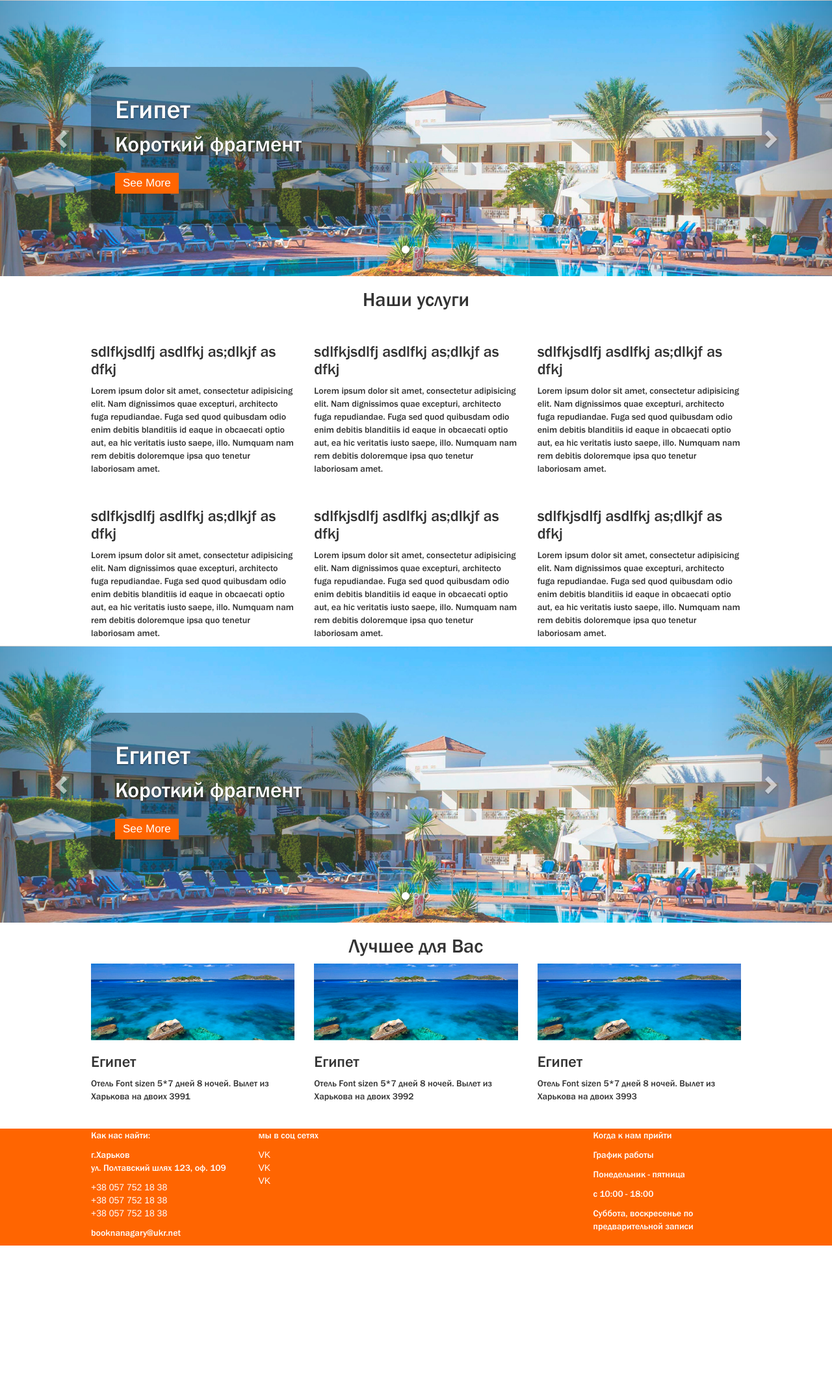
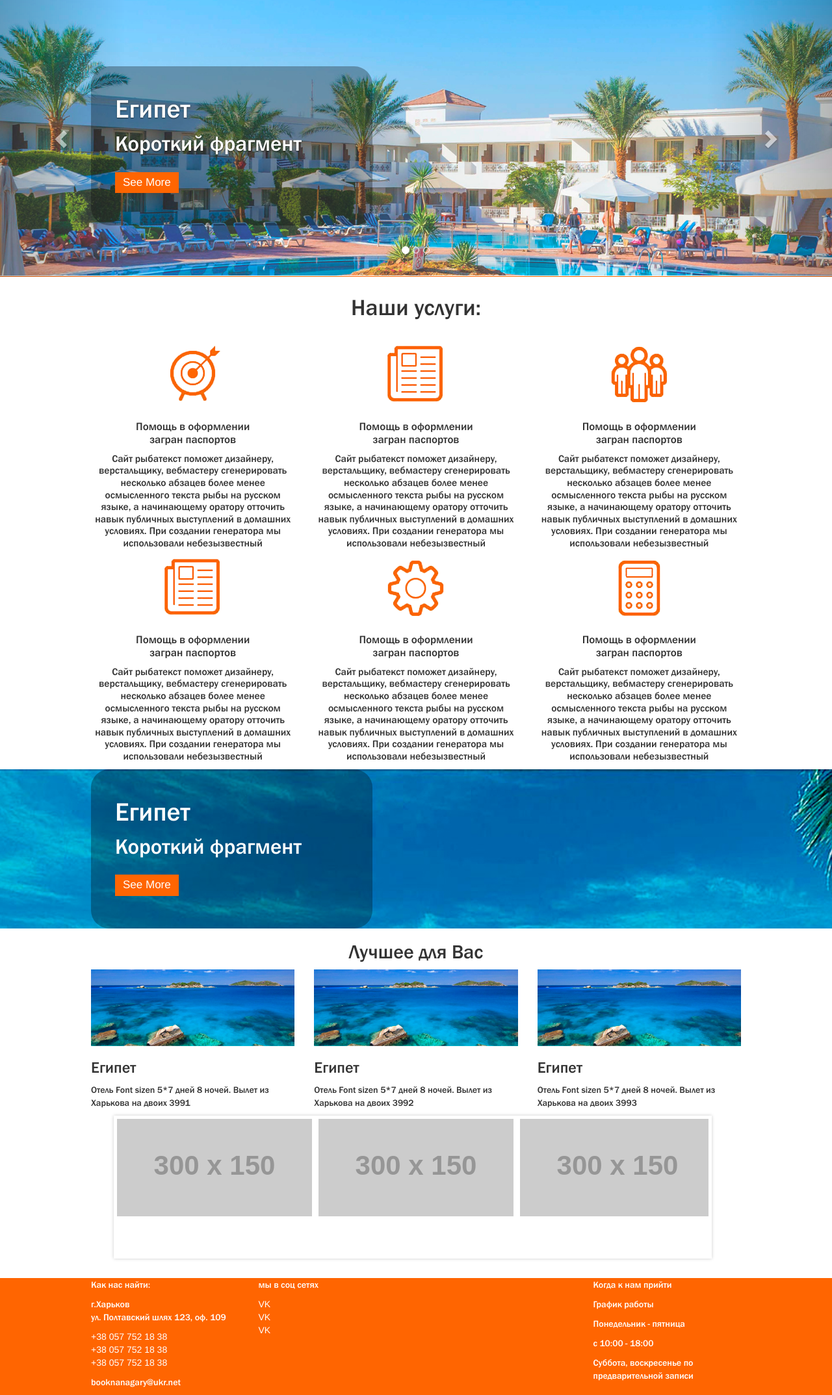
Before and after one commit to AlexeySolovey/marapahu, a PHP site: page / in a window 1280 px wide. Shown: the part 262-2409 px from the top of the page at 65% size. Before the commit the page ends 2179 px from the top, so only its background shows below. Run offline with PHP 8.4, Linux system fonts and the light colour scheme; grey boxes labelled with a size stand in for pictures from a placeholder-image service; some libraries are stand-ins or nearby versions; some web fonts are replaced.

Commit message:
finished bottom slider

```diff
--- /dev/null
+++ b/css/bxslider.css
@@ -0,0 +1,204 @@
+/**
+ * BxSlider v4.1.2 - Fully loaded, responsive content slider
+ * http://bxslider.com
+ *
+ * Written by: Steven Wanderski, 2014
+ * http://stevenwanderski.com
+ * (while drinking Belgian ales and listening to jazz)
+ *
+ * CEO and founder of bxCreative, LTD
+ * http://bxcreative.com
+ */
+
+
+/** RESET AND LAYOUT
+===================================*/
+
+.bx-wrapper {
+	position: relative;
+	margin: 0 auto 60px;
+	padding: 0;
+	*zoom: 1;
+}
+
+.bx-wrapper img {
+	max-width: 100%;
+	display: block;
+}
+
+/** THEME
+===================================*/
+
+.bx-wrapper .bx-viewport {
+	-moz-box-shadow: 0 0 5px #ccc;
+	-webkit-box-shadow: 0 0 5px #ccc;
+	box-shadow: 0 0 5px #ccc;
+	border:  5px solid #fff;
+	left: -5px;
+	background: #fff;
+
+	/*fix other elements on the page moving (on Chrome)*/
+	-webkit-transform: translatez(0);
+	-moz-transform: translatez(0);
+    	-ms-transform: translatez(0);
+    	-o-transform: translatez(0);
+    	transform: translatez(0);
+}
+
+.bx-wrapper .bx-pager,
+.bx-wrapper .bx-controls-auto {
+	position: absolute;
+	bottom: -30px;
+	width: 100%;
+}
+
+/* LOADER */
+
+.bx-wrapper .bx-loading {
+	min-height: 50px;
+	background: url(../images/bx_loader.gif) center center no-repeat #fff;
+	height: 100%;
+	width: 100%;
+	position: absolute;
+	top: 0;
+	left: 0;
+	z-index: 2000;
+}
+
+/* PAGER */
+
+.bx-wrapper .bx-pager {
+	text-align: center;
+	font-size: .85em;
+	font-family: Arial;
+	font-weight: bold;
+	color: #666;
+	padding-top: 20px;
+}
+
+.bx-wrapper .bx-pager .bx-pager-item,
+.bx-wrapper .bx-controls-auto .bx-controls-auto-item {
+	display: inline-block;
+	*zoom: 1;
+	*display: inline;
+}
+
+.bx-wrapper .bx-pager.bx-default-pager a {
+	background: #666;
+	text-indent: -9999px;
+	display: block;
+	width: 10px;
+	height: 10px;
+	margin: 0 5px;
+	outline: 0;
+	-moz-border-radius: 5px;
+	-webkit-border-radius: 5px;
+	border-radius: 5px;
+}
+
+.bx-wrapper .bx-pager.bx-default-pager a:hover,
+.bx-wrapper .bx-pager.bx-default-pager a.active {
+	background: #000;
+}
+
+/* DIRECTION CONTROLS (NEXT / PREV) */
+
+.bx-wrapper .bx-prev {
+	left: 10px;
+	background: url(../images/controls.png) no-repeat 0 -32px;
+}
+
+.bx-wrapper .bx-next {
+	right: 10px;
+	background: url(../images/controls.png) no-repeat -43px -32px;
+}
+
+.bx-wrapper .bx-prev:hover {
+	background-position: 0 0;
+}
+
+.bx-wrapper .bx-next:hover {
+	background-position: -43px 0;
+}
+
+.bx-wrapper .bx-controls-direction a {
+	position: absolute;
+	top: 50%;
+	margin-top: -16px;
+	outline: 0;
+	width: 32px;
+	height: 32px;
+	text-indent: -9999px;
+	z-index: 9999;
+}
+
+.bx-wrapper .bx-controls-direction a.disabled {
+	display: none;
+}
+
+/* AUTO CONTROLS (START / STOP) */
+
+.bx-wrapper .bx-controls-auto {
+	text-align: center;
+}
+
+.bx-wrapper .bx-controls-auto .bx-start {
+	display: block;
+	text-indent: -9999px;
+	width: 10px;
+	height: 11px;
+	outline: 0;
+	background: url(../images/controls.png) -86px -11px no-repeat;
+	margin: 0 3px;
+}
+
+.bx-wrapper .bx-controls-auto .bx-start:hover,
+.bx-wrapper .bx-controls-auto .bx-start.active {
+	background-position: -86px 0;
+}
+
+.bx-wrapper .bx-controls-auto .bx-stop {
+	display: block;
+	text-indent: -9999px;
+	width: 9px;
+	height: 11px;
+	outline: 0;
+	background: url(../images/controls.png) -86px -44px no-repeat;
+	margin: 0 3px;
+}
+
+.bx-wrapper .bx-controls-auto .bx-stop:hover,
+.bx-wrapper .bx-controls-auto .bx-stop.active {
+	background-position: -86px -33px;
+}
+
+/* PAGER WITH AUTO-CONTROLS HYBRID LAYOUT */
+
+.bx-wrapper .bx-controls.bx-has-controls-auto.bx-has-pager .bx-pager {
+	text-align: left;
+	width: 80%;
+}
+
+.bx-wrapper .bx-controls.bx-has-controls-auto.bx-has-pager .bx-controls-auto {
+	right: 0;
+	width: 35px;
+}
+
+/* IMAGE CAPTIONS */
+
+.bx-wrapper .bx-caption {
+	position: absolute;
+	bottom: 0;
+	left: 0;
+	background: #666\9;
+	background: rgba(80, 80, 80, 0.75);
+	width: 100%;
+}
+
+.bx-wrapper .bx-caption span {
+	color: #fff;
+	font-family: Arial;
+	display: block;
+	font-size: .85em;
+	padding: 10px;
+}
--- a/css/style.css
+++ b/css/style.css
@@ -40,6 +40,13 @@ ul li {
 }
 .container {
   max-width: 1030px;
+}
+.calculator,
+.list,
+.people,
+.target,
+.cogwheel {
+  background: url(../images/sprites.png) no-repeat;
 }
 /*****************************
 			header
@@ -171,7 +178,13 @@ section.navigation .navbar #responsive-menu ul.navbar-nav li a:hover {
 /*****************************
 		main slider
 *****************************/
-section#main_slider .carousel-inner .item .carousel-caption {
+section#main_slider .carousel-inner .item {
+  border-bottom: 2px solid #ff6501;
+}
+section#main_slider .carousel-inner .item .container {
+  margin-top: -1px;
+}
+section#main_slider .carousel-inner .item .container .carousel-caption {
   background: rgba(0, 0, 0, 0.3);
   padding: 37px;
   right: 0;
@@ -182,55 +195,131 @@ section#main_slider .carousel-inner .item .carousel-caption {
   height: 245px;
   border-radius: 28px;
 }
-section#main_slider .carousel-inner .item .carousel-caption p {
+section#main_slider .carousel-inner .item .container .carousel-caption p {
   font-size: 33px;
 }
-section#main_slider .carousel-inner .item .carousel-caption p:first-child {
+section#main_slider .carousel-inner .item .container .carousel-caption p:first-child {
   font-size: 40px;
   margin-bottom: 1px;
 }
-section#main_slider .carousel-inner .item .carousel-caption button {
+section#main_slider .carousel-inner .item .container .carousel-caption button {
   background: #ff6501;
   border: 0;
   margin-top: 10px;
   padding: 4px 12px;
   font-size: 17px;
 }
-section#main_slider .carousel-inner .item .carousel-caption button:hover {
+section#main_slider .carousel-inner .item .container .carousel-caption button:hover {
   color: #d7d7d7;
 }
 /*****************************
 		services
 *****************************/
+section.services {
+  text-align: center;
+}
+section.services h2 {
+  font-size: 35px;
+  padding-top: 8px;
+  padding-bottom: 25px;
+}
+section.services .service-item {
+  height: 315px;
+  overflow-y: hidden;
+  margin-bottom: 13px;
+}
+section.services .service-item h3 {
+  font-size: 17px;
+  line-height: 1.2;
+}
+section.services .service-item p {
+  padding: 0 3px;
+  font-size: 15.5px;
+  line-height: 1.2;
+}
+section.services .service-item div.service-img {
+  text-align: center;
+}
+section.services .service-item div.service-img .calculator {
+  background-position: 0 0;
+  width: 84px;
+  height: 98px;
+  display: block;
+  margin: 0 auto;
+}
+section.services .service-item div.service-img .calculator:hover {
+  background-position: -79px 0;
+}
+section.services .service-item div.service-img .list {
+  background-position: -167px -4px;
+  width: 101px;
+  height: 98px;
+  display: block;
+  margin: 0 auto;
+}
+section.services .service-item div.service-img .list:hover {
+  background-position: -265px -3px;
+}
+section.services .service-item div.service-img .people {
+  background-position: -368px 0;
+  width: 100px;
+  height: 98px;
+  display: block;
+  margin: 0 auto;
+}
+section.services .service-item div.service-img .people:hover {
+  background-position: -468px 0;
+}
+section.services .service-item div.service-img .target {
+  background-position: 0 -97px;
+  width: 88px;
+  height: 98px;
+  display: block;
+  margin: 0 auto;
+}
+section.services .service-item div.service-img .target:hover {
+  background-position: -93px -99px;
+}
+section.services .service-item div.service-img .cogwheel {
+  background-position: -184px -96px;
+  width: 99px;
+  height: 98px;
+  margin: 0 auto;
+  display: block;
+}
+section.services .service-item div.service-img .cogwheel:hover {
+  background-position: -279px -98px;
+}
 /*****************************
-		mini slider
+		img_block
 *****************************/
-section#mini_slider .carousel-inner .item .carousel-caption {
+section.img_block {
+  background: url(../images/img_block.jpg);
+  color: #fff;
+}
+section.img_block .info_block {
   background: rgba(0, 0, 0, 0.3);
   padding: 37px;
-  right: 0;
-  left: 15px;
   text-align: left;
-  top: 103px;
   width: 433px;
   height: 245px;
   border-radius: 28px;
 }
-section#mini_slider .carousel-inner .item .carousel-caption p {
+section.img_block .info_block p {
   font-size: 33px;
 }
-section#mini_slider .carousel-inner .item .carousel-caption p:first-child {
+section.img_block .info_block p:first-child {
   font-size: 40px;
   margin-bottom: 1px;
 }
-section#mini_slider .carousel-inner .item .carousel-caption button {
+section.img_block .info_block button {
   background: #ff6501;
   border: 0;
   margin-top: 10px;
   padding: 4px 12px;
   font-size: 17px;
 }
-section#mini_slider .carousel-inner .item .carousel-caption button:hover {
+section.img_block .info_block button:hover {
   color: #d7d7d7;
 }
 /*****************************
--- a/css/style.less
+++ b/css/style.less
@@ -36,6 +36,10 @@ ul{
 .container{
 	max-width: 1030px;
 }
+.calculator, .list, .people, .target, .cogwheel{
+	background: url(../images/sprites.png) no-repeat;
+}
+
 /*****************************
 			header
 *****************************/
@@ -174,6 +178,9 @@ section.navigation{
 section#main_slider{
 	.carousel-inner{
 		.item{
+			border-bottom: 2px solid @orange;
+			.container{
+				margin-top: -1px;
 				.carousel-caption{
 					background: rgba(0,0,0,.3);
 					padding:37px;
@@ -205,22 +212,96 @@ section#main_slider{
 			}
 		}
 	}
+}
 /*****************************
 		services
 *****************************/
+section.services{
+	text-align: center;
+	h2{
+		font-size: 35px;
+		padding-top: 8px;
+		padding-bottom: 25px;
+	}
+	.service-item{
+		height: 315px;
+		overflow-y: hidden;
+		margin-bottom: 13px;
+		h3{
+			font-size: 17px;
+			line-height: 1.2;
+		}
+		p{
+			padding: 0 3px;
+			font-size: 15.5px;
+			line-height: 1.2;
+		}
+		div.service-img{
+			text-align: center;
+			.calculator{
+				background-position: 0 0;
+				width: 84px;
+				height: 98px;
+				display: block;
+				margin:0 auto;
+				&:hover{
+					background-position: -79px 0;
+				}
+			}
+			.list{
+				background-position: -167px -4px;
+				width: 101px;
+				height: 98px;
+				display: block;
+				margin:0 auto;
+				&:hover{
+					background-position: -265px -3px;
+				}
+			}
+			.people{
+				background-position: -368px 0;
+				width: 100px;
+				height: 98px;
+				display: block;
+				margin:0 auto;
+				&:hover{
+					background-position: -468px 0;
+				}
+			}
+			.target{
+				background-position: 0 -97px ;
+				width: 88px;
+				height: 98px;
+				display: block;
+				margin:0 auto;
+				&:hover{
+					background-position: -93px -99px ;
+				}
+			}
+			.cogwheel{
+				background-position: -184px -96px ;
+				width: 99px;
+				height: 98px;
+				margin:0 auto;
+				display: block;
+				&:hover{
+					background-position: -279px -98px;
+				}
+			}
+		}
+	}
+}
+
 /*****************************
-		mini slider
+		img_block
 *****************************/
-section#mini_slider{
-	.carousel-inner{
-		.item{
-			.carousel-caption{
+section.img_block{
+	background: url(../images/img_block.jpg);
+	color: #fff;
+	.info_block{
 		background: rgba(0,0,0,.3);
 		padding:37px;
-				right: 0;
-				left: 15px;
 		text-align: left;
-				top:103px;
 		width: 433px;
 		height: 245px;
 		border-radius: 28px;
@@ -239,8 +320,6 @@ section#mini_slider{
 			font-size: 17px;
 			&:hover{
 				color:@color_hover;
-					}
-				}
 			}
 		}
 	}
--- a/index.html
+++ b/index.html
@@ -6,6 +6,7 @@
 	<meta name="viewport" content="width=device-width, initial-scale=1">
 	<link rel="stylesheet" type="text/css" href="css/bootstrap.css">
 	<link rel="stylesheet" type="text/css" href="css/font-awesome.min.css">
+	<link rel="stylesheet" type="text/css" href="css/bxslider.css">
 	<link rel="stylesheet" type="text/css" href="css/style.css">
 
 </head>
@@ -171,59 +172,74 @@
 			<span class="glyphicon glyphicon-chevron-right"></span>
 		</a>
 	</section>
-	<sectin class="services">
+	<section class="services">
 		<div class="container">
 			<div class="row">
 				<div class="col-md-12">
-					<h2>Наши услуги</h2>
+					<h2>Наши услуги:</h2>
 				</div>
 				<div class="col-md-4">
-					<img src="" alt="">
-					<h3>sdlfkjsdlfj asdlfkj as;dlkjf as dfkj</h3>
-					<p>Lorem ipsum dolor sit amet, consectetur adipisicing elit. Nam dignissimos quae excepturi, architecto fuga repudiandae. Fuga sed quod quibusdam odio enim debitis blanditiis id eaque in obcaecati optio aut, ea hic veritatis iusto saepe, illo. Numquam nam rem debitis doloremque ipsa quo tenetur laboriosam amet.</p>
+					<div class="service-item">
+						<div class="service-img">
+							<a href="#" class="target"></a>
+						</div>
+						<h3>Помощь в оформлении <br/> загран паспортов</h3>
+						<p>Сайт рыбатекст поможет дизайнеру, верстальщику, вебмастеру сгенерировать несколько абзацев более менее осмысленного текста рыбы на русском языке, а начинающему оратору отточить навык публичных выступлений в домашних условиях. При создании генератора мы использовали небезызвестный универсальный код речей. Текст генерируется абзацами случайным образом от двух до десяти предложений в абзаце, что позволяет сделать текст более привлекательным и живым для визуально-слухового восприятия.</p>
+					</div>
 				</div>
 				<div class="col-md-4">
-					<img src="" alt="">
-					<h3>sdlfkjsdlfj asdlfkj as;dlkjf as dfkj</h3>
-					<p>Lorem ipsum dolor sit amet, consectetur adipisicing elit. Nam dignissimos quae excepturi, architecto fuga repudiandae. Fuga sed quod quibusdam odio enim debitis blanditiis id eaque in obcaecati optio aut, ea hic veritatis iusto saepe, illo. Numquam nam rem debitis doloremque ipsa quo tenetur laboriosam amet.</p>
+					<div class="service-item">
+						<div class="service-img">
+							<a href="#" class="list"></a>
+						</div>
+						<h3>Помощь в оформлении <br/> загран паспортов</h3>
+						<p>Сайт рыбатекст поможет дизайнеру, верстальщику, вебмастеру сгенерировать несколько абзацев более менее осмысленного текста рыбы на русском языке, а начинающему оратору отточить навык публичных выступлений в домашних условиях. При создании генератора мы использовали небезызвестный универсальный код речей. Текст генерируется абзацами случайным образом от двух до десяти предложений в абзаце, что позволяет сделать текст более привлекательным и живым для визуально-слухового восприятия.</p>
+					</div>
 				</div>
 				<div class="col-md-4">
-					<img src="" alt="">
-					<h3>sdlfkjsdlfj asdlfkj as;dlkjf as dfkj</h3>
-					<p>Lorem ipsum dolor sit amet, consectetur adipisicing elit. Nam dignissimos quae excepturi, architecto fuga repudiandae. Fuga sed quod quibusdam odio enim debitis blanditiis id eaque in obcaecati optio aut, ea hic veritatis iusto saepe, illo. Numquam nam rem debitis doloremque ipsa quo tenetur laboriosam amet.</p>
+					<div class="service-item">
+						<div class="service-img">
+							<a href="#" class="people"></a>
+						</div>
+						<h3>Помощь в оформлении <br/> загран паспортов</h3>
+						<p>Сайт рыбатекст поможет дизайнеру, верстальщику, вебмастеру сгенерировать несколько абзацев более менее осмысленного текста рыбы на русском языке, а начинающему оратору отточить навык публичных выступлений в домашних условиях. При создании генератора мы использовали небезызвестный универсальный код речей. Текст генерируется абзацами случайным образом от двух до десяти предложений в абзаце, что позволяет сделать текст более привлекательным и живым для визуально-слухового восприятия.</p>
+					</div>
 				</div>
 				<div class="col-md-4">
-					<img src="" alt="">
-					<h3>sdlfkjsdlfj asdlfkj as;dlkjf as dfkj</h3>
-					<p>Lorem ipsum dolor sit amet, consectetur adipisicing elit. Nam dignissimos quae excepturi, architecto fuga repudiandae. Fuga sed quod quibusdam odio enim debitis blanditiis id eaque in obcaecati optio aut, ea hic veritatis iusto saepe, illo. Numquam nam rem debitis doloremque ipsa quo tenetur laboriosam amet.</p>
+					<div class="service-item">
+						<div class="service-img">
+							<a href="#" class="list"></a>
+						</div>
+						<h3>Помощь в оформлении <br/> загран паспортов</h3>
+						<p>Сайт рыбатекст поможет дизайнеру, верстальщику, вебмастеру сгенерировать несколько абзацев более менее осмысленного текста рыбы на русском языке, а начинающему оратору отточить навык публичных выступлений в домашних условиях. При создании генератора мы использовали небезызвестный универсальный код речей. Текст генерируется абзацами случайным образом от двух до десяти предложений в абзаце, что позволяет сделать текст более привлекательным и живым для визуально-слухового восприятия.</p>
+					</div>
 				</div>
 				<div class="col-md-4">
-					<img src="" alt="">
-					<h3>sdlfkjsdlfj asdlfkj as;dlkjf as dfkj</h3>
-					<p>Lorem ipsum dolor sit amet, consectetur adipisicing elit. Nam dignissimos quae excepturi, architecto fuga repudiandae. Fuga sed quod quibusdam odio enim debitis blanditiis id eaque in obcaecati optio aut, ea hic veritatis iusto saepe, illo. Numquam nam rem debitis doloremque ipsa quo tenetur laboriosam amet.</p>
+					<div class="service-item">
+						<div class="service-img">
+							<a href="#" class="cogwheel"></a>
+						</div>
+						<h3>Помощь в оформлении <br/> загран паспортов</h3>
+						<p>Сайт рыбатекст поможет дизайнеру, верстальщику, вебмастеру сгенерировать несколько абзацев более менее осмысленного текста рыбы на русском языке, а начинающему оратору отточить навык публичных выступлений в домашних условиях. При создании генератора мы использовали небезызвестный универсальный код речей. Текст генерируется абзацами случайным образом от двух до десяти предложений в абзаце, что позволяет сделать текст более привлекательным и живым для визуально-слухового восприятия.</p>
+					</div>
 				</div>
 				<div class="col-md-4">
-					<img src="" alt="">
-					<h3>sdlfkjsdlfj asdlfkj as;dlkjf as dfkj</h3>
-					<p>Lorem ipsum dolor sit amet, consectetur adipisicing elit. Nam dignissimos quae excepturi, architecto fuga repudiandae. Fuga sed quod quibusdam odio enim debitis blanditiis id eaque in obcaecati optio aut, ea hic veritatis iusto saepe, illo. Numquam nam rem debitis doloremque ipsa quo tenetur laboriosam amet.</p>
+					<div class="service-item">
+						<div class="service-img">
+							<a href="#" class="calculator"></a>
+						</div>
+						<h3>Помощь в оформлении <br/> загран паспортов</h3>
+						<p>Сайт рыбатекст поможет дизайнеру, верстальщику, вебмастеру сгенерировать несколько абзацев более менее осмысленного текста рыбы на русском языке, а начинающему оратору отточить навык публичных выступлений в домашних условиях. При создании генератора мы использовали небезызвестный универсальный код речей. Текст генерируется абзацами случайным образом от двух до десяти предложений в абзаце, что позволяет сделать текст более привлекательным и живым для визуально-слухового восприятия.</p>
 					</div>
 				</div>
 			</div>
-	</sectin>
-	<section id="mini_slider" class="carousel slide">
-		<!--идентификаторы-->
-		<ol class="carousel-indicators">
-			<li class="active" data-target="#mini_slider" data-slide-to="0"></li>
-			<li data-target="#mini_slider" data-slide-to="1"></li>
-			<li data-target="#mini_slider" data-slide-to="2"></li>
-		</ol>
-		<!--слайды-->
-		<div class="carousel-inner">
-			<div class="item active">
+		</div>
+	</section>
+	<section class="img_block">
 		<div class="container">
 			<div class="row">
 				<div class="col-md-12">
-							<div class="carousel-caption">
+					<div class="info_block">
 						<p>Египет</p>
 						<p>Короткий фрагмент</p>
 						<button>See More</button>
@@ -231,46 +247,8 @@
 				</div>
 			</div>
 		</div>
-				<img src="images/main_slider1.jpg" alt="slide1">
-			</div>
-			<div class="item">
-				<div class="container">
-					<div class="row">
-						<div class="col-md-12">
-							<div class="carousel-caption">
-								<p>Египет</p>
-								<p>Короткий фрагмент</p>
-								<button>See More</button>
-							</div>
-						</div>
-					</div>
-				</div>
-				<img src="images/main_slider1.jpg" alt="slide2">
-			</div>
-			<div class="item">
-				<div class="container">
-					<div class="row">
-						<div class="col-md-12">
-							<div class="carousel-caption">
-								<p>Египет</p>
-								<p>Короткий фрагмент</p>
-								<button>See More</button>
-							</div>
-						</div>
-					</div>
-				</div>
-				<img src="images/main_slider1.jpg" alt="slide1">
-			</div>
-		</div>
-		<!--стрелки-->
-		<a href="#mini_slider" class="left carousel-control" data-slide="prev">
-			<span class="glyphicon glyphicon-chevron-left"></span>
-		</a>
-		<a href="#mini_slider" class="right carousel-control" data-slide="next">
-			<span class="glyphicon glyphicon-chevron-right"></span>
-		</a>
 	</section>
-	<sectin class="propose">
+	<section class="propose">
 		<div class="container">
 			<div class="row">
 				<div class="col-md-12">
@@ -296,8 +274,28 @@
 					</div>
 				</div>
 			</div>
+			<div class="row">
+				<div class="col-md-12">
+					<div class="bxSlider">
+						<div class="slide">
+							<img src="images/propose.jpg" class="img-responsive" alt="">
+							<h3>Египет</h3>
+							<p>Отель Font sizen 5*7 дней 8 ночей. Вылет из Харькова на двоих 3991</p>
 						</div>
-	</sectin>
+						<div class="slide">
+							<img src="images/propose.jpg" class="img-responsive" alt="">
+							<h3>Египет</h3>
+							<p>Отель Font sizen 5*7 дней 8 ночей. Вылет из Харькова на двоих 3991</p>
+						</div>
+						<div class="slide"><img src="http://placehold.it/300x150&text=FooBar3"></div>
+						<div class="slide"><img src="http://placehold.it/300x150&text=FooBar4"></div>
+						<div class="slide"><img src="http://placehold.it/300x150&text=FooBar5"></div>
+						<div class="slide"><img src="http://placehold.it/300x150&text=FooBar6"></div>
+					</div>
+				</div>
+			</div>
+		</div>
+	</section>
 	<footer>
 		<div class="container">
 			<div class="row">
@@ -331,9 +329,9 @@
 	</footer>
 
 
-
 	<script type="text/javascript" src="js/jquery-2.1.3.min.js"></script>
 	<script type="text/javascript" src="js/bootstrap.js"></script>
+	<script type="text/javascript" src="js/bxslider.min.js"></script>
 	<script type="text/javascript" src="js/common.js"></script>
 </body>
 </html>
```
Also changed, not shown: css/sprites.css (added, +63 -0 lines), js/common.js (+12 -1 lines), images/bx_loader.gif (added), images/controls.png (added), images/img_block.jpg (renamed from images/mini_slide.jpg), images/sprites.png (added), js/bxslider.min.js (added). Lines whose indentation alone changed are shown as unchanged.
